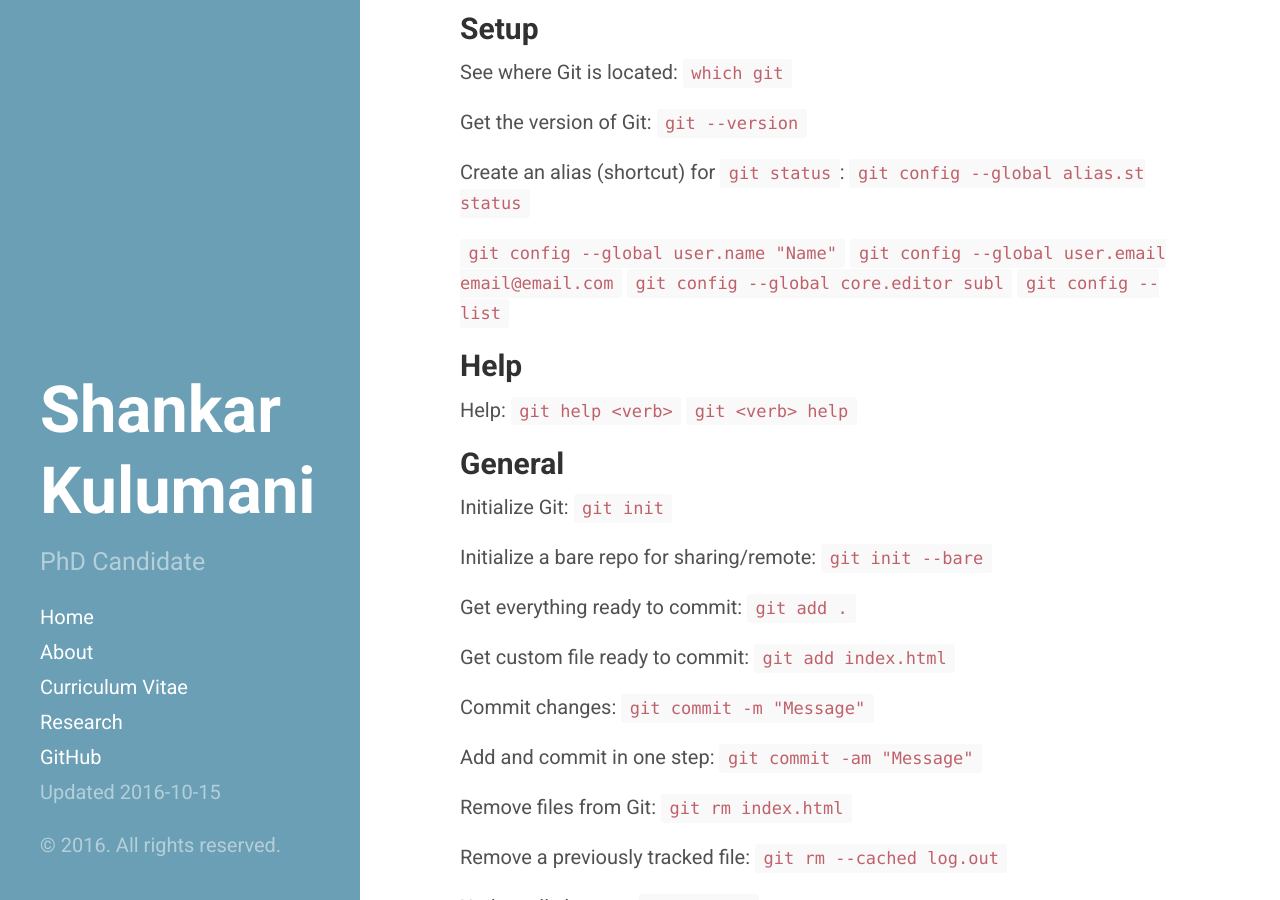
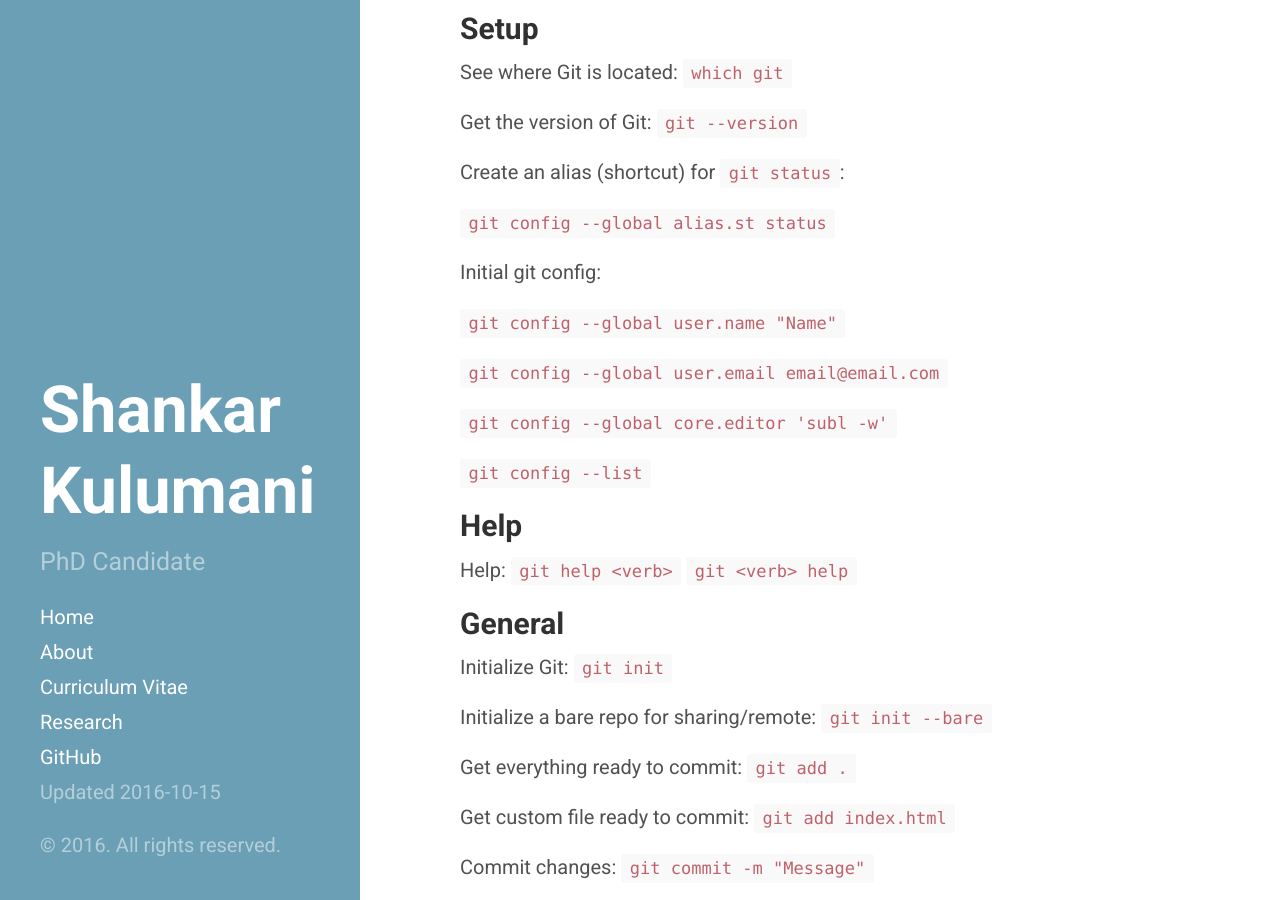
Before and after one commit to skulumani/skulumani.github.io, a Jekyll site: the page built from _posts/2016-10-16-git_cheatsheet.md, in a window 1280 px wide and 900 px high, scrolled down 742 px. Built offline with Jekyll 4.4.1, drawn with Linux system fonts in a browser that asks for light colours.

Commit message:
Fix line spacing of git post

```diff
--- a/_posts/2016-10-16-git_cheatsheet.md
+++ b/_posts/2016-10-16-git_cheatsheet.md
@@ -43,11 +43,17 @@
 `git --version`
 
 Create an alias (shortcut) for `git status`:
+
 `git config --global alias.st status`
 
+Initial git config:
+
 `git config --global user.name "Name"`
+
 `git config --global user.email email@email.com`
-`git config --global core.editor subl`
+
+`git config --global core.editor 'subl -w'`
+
 `git config --list`
 
 
@@ -245,16 +251,25 @@
 `git log --oneline -3`
 
 Show only custom commits:
+
 `git log --author="Sven"`
+
 `git log --grep="Message"`
+
 `git log --until=2013-01-01`
+
 `git log --since=2013-01-01`
 
 Show only custom data of commit:
+
 `git log --format=short`
+
 `git log --format=full`
+
 `git log --format=fuller`
+
 `git log --format=email`
+
 `git log --format=raw`
 
 Show changes:
@@ -295,26 +310,37 @@
 `git diff --color-words master..branchname^`
 
 Compare commits:
+
 `git diff 6eb715d`
+
 `git diff 6eb715d..HEAD`
+
 `git diff 6eb715d..537a09f`
 
 Compare commits of file:
+
 `git diff 6eb715d index.html`
+
 `git diff 6eb715d..537a09f index.html`
 
 Compare without caring about spaces:
+
 `git diff -b 6eb715d..HEAD` or:
+
 `git diff --ignore-space-change 6eb715d..HEAD`
 
 Compare without caring about all spaces:
+
 `git diff -w 6eb715d..HEAD` or:
+
 `git diff --ignore-all-space 6eb715d..HEAD`
 
 Useful comparings:
+
 `git diff --stat --summary 6eb715d..HEAD`
 
 Blame:
+
 `git blame -L10,+1 index.html`
 
 
@@ -383,20 +409,27 @@
 `git merge origin/master`
 
 Clone to localhost:
+
 `git clone https://github.com/user/project.git` or:
+
 `git clone ssh://user@domain.com/~/dir/.git`
 
 Clone to localhost folder:
+
 `git clone https://github.com/user/project.git ~/dir/folder`
 
 Clone to current folder:
+
 `git clone //server/share .`
 
 Clone specific branch to localhost:
+
 `git clone -b branchname https://github.com/user/project.git`
 
 Delete remote branch (push nothing):
+
 `git push origin :branchname` or:
+
 `git push origin --delete branchname`
 
 
```
